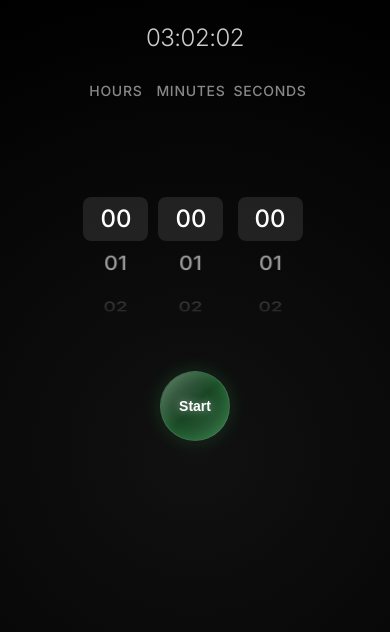
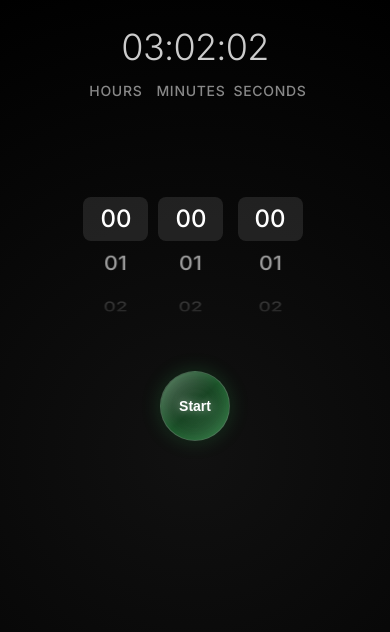
Before and after one commit to shadysaidKhimself/Stopwatch, a React (Vite) app: page / in a window 390 px wide. Shown: the top 632 px of the page. Built offline with nearby package versions, Linux system fonts and the light colour scheme; no server answers.

Commit message:
style: scale current time display by 1.5x

```diff
--- a/src/index.css
+++ b/src/index.css
@@ -96,7 +96,7 @@ body {
   position: absolute;
   top: 40px;
   left: 40px;
-  font-size: clamp(20px, 5vw, 60px);
+  font-size: clamp(30px, 7.5vw, 90px);
   font-weight: 300;
   color: rgba(255, 255, 255, 0.8);
   letter-spacing: -0.02em;
@@ -219,7 +219,7 @@ body {
     left: 0;
     width: 100%;
     text-align: center;
-    font-size: 24px;
+    font-size: 36px;
   }
 
   .pickers-group {
@@ -251,7 +251,7 @@ body {
   }
 
   .current-time-display {
-    font-size: 20px;
+    font-size: 30px;
     top: 10px;
   }
 
```
